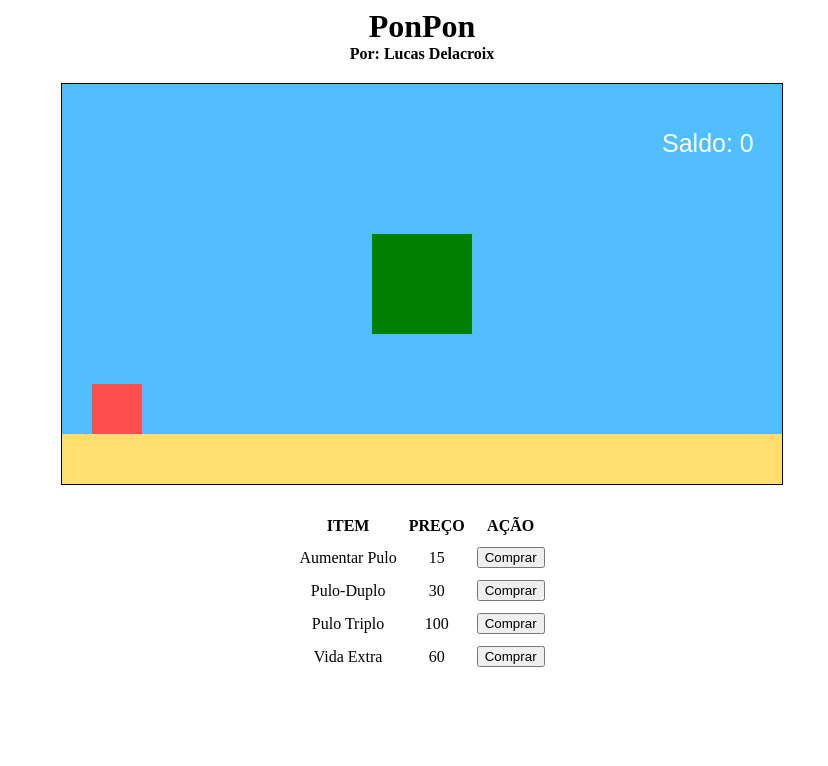
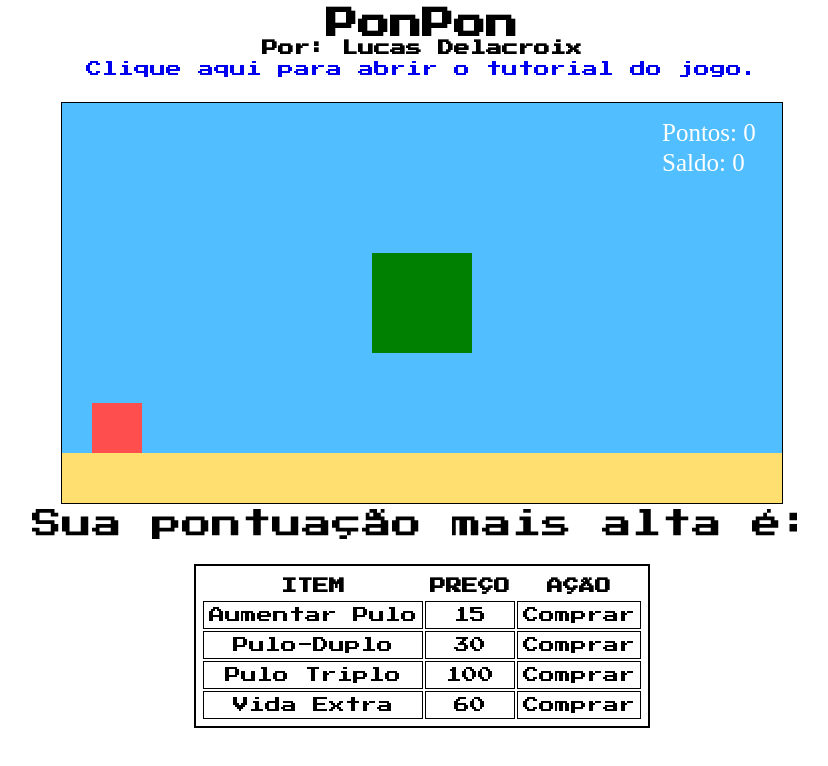
Before and after one commit to Lucas-Delacroix/PonPon_game, a plain HTML site: page index.html in a window 1280 px wide. Shown: the whole page, without its empty margins (218-1046 px from the left). Drawn offline with Linux system fonts and the light colour scheme.

Commit message:
Fonte do jogo, funcoes de compra, Pontuacao
Pontuacao
Fonte do Jogo
Funcoes de compra
Correcao de bugs
Mudança no css e html

```diff
--- a/index.html
+++ b/index.html
@@ -10,11 +10,12 @@
 </head>
 <body>
 
-    <h1 class="titulo">PonPon</h1>
-    <h4 class="titulo">Por: Lucas Delacroix</h4>
+    <h1 class="textojogo">PonPon</h1>
+    <h4 class="textojogo">Por: Lucas Delacroix</h4>
+    <p class="textojogo"><a href="javascript:tutorial()">Clique aqui para abrir o tutorial do jogo.</a></p>
     <canvas id="canvas" width="720" height="400"> </canvas>
     <script src="script.js"></script>
-
+    <p class="textojogo" id="recorde">Sua pontuação mais alta é: </p>
 
     <table>
         <tr>
@@ -27,20 +28,20 @@
             <td class="id_loja">1</td>
             <td>Aumentar Pulo</td>
             <td>15</td>
-            <td><button onclick="comprar_1()">Comprar</button></td>
+            <td><a onclick="comprar(1)">Comprar</a></td>
         </tr>
         <tr>
             <td class="id_loja">2</td>
             <td>Pulo-Duplo</td>
             <td>30</td>
-            <td><button onclick="comprar_2()">Comprar</button></td>
+            <td><a onclick="comprar(2)">Comprar</a></td>
         </tr>
         <tr>
             <td class="id_loja">3</td>
             <td>Pulo Triplo</td>
             <td>100</td>
             <td>
-                <button onclick="comprar_3()">Comprar</button>
+                <a onclick="comprar(3)">Comprar</a>
             </td>
         </tr>
         <tr>
@@ -48,7 +49,7 @@
             <td>Vida Extra</td>
             <td>60</td>
             <td>
-                <button onclick="comprar_4()">Comprar</button>
+                <a onclick="comprar(4)">Comprar</a>
             </td>
         </tr>
     </table>
--- a/script.js
+++ b/script.js
@@ -5,9 +5,13 @@ let total_pulos = 1;
 let velocidade = 4;
 let estado_atual;
 let saldo = 0;
+let pontuacao = 0;
+let poder;
+let preco_item;
+let melhoria;
 let altura_tela = document.getElementById('canvas').clientHeight;
 let largura_tela = document.getElementById('canvas').clientWidth;
-
+let sprite = new Image()
 
 function comprar_1() {
     if (estado_atual == estados.jogando) {
@@ -66,7 +70,15 @@ function comprar_4() {
     }
 }
 
+function comprar(id) {
+    if (id == 1) {
+        comprar_1();
+    }
+}
 
+function tutorial() {
+    alert('PonPon The Game\n-Tente conseguir sua pontuação mais alta!\n-Clique na tela ou aperta a tecla "espaço" para fazer PonPon pular.\n-Colete moedas para poder comprar itens na loja que te ajudarão a conseguir uma pontuação mais alta.\n-Se enconstar nos obstaculos você morre, mas seu saldo permanece!\n')
+}
 
 
 estados = {
@@ -97,6 +109,7 @@ ponpon = {
     puloforca: 27,
     quantidade_pulos: 0,
     vidas: 0,
+    pontuacao: 0,
 
     atualiza: function() {
         this.velocidade += this.gravidade;
@@ -119,11 +132,15 @@ ponpon = {
     reset: function() {
         this.velocidade = 0;
         this.y = 0;
+        this.pontuacao = 0;
 
     },
 
     desenha: function() {
+        sprite.src = 'img/teste.png';
         ctx.fillStyle = this.cor;
+        //sprite.onload=function{
+        //ctx.drawImage(sprite, this.x, this.y, this.largura, this.altura);};
         ctx.fillRect(this.x, this.y, this.largura, this.altura);
     },
 
@@ -185,7 +202,14 @@ obstaculos = {
                 //ponpon.perdeu();
             }
 
-            if (obs.x <= -obs.largura) {
+            else if (obs.x == 0) {
+                ponpon.pontuacao++;
+
+            }
+
+
+
+            else if (obs.x <= -obs.largura) {
                 this._obs.splice(i, 1);
                 tam--;
                 i--;
@@ -197,6 +221,8 @@ obstaculos = {
     limpa: function() {
         this._obs = [];
     },
+
+
 
     desenha: function() {
         for (var i = 0, tam = this._obs.length; i < tam; i++) {
@@ -265,8 +291,6 @@ moedas = {
     }
 };
 
-
-
 function clicou(event) {
     if (estado_atual == estados.jogando)
         ponpon.pula();
@@ -277,6 +301,7 @@ function clicou(event) {
     }
 
     else if (estado_atual == estados.perdeu) {
+        ponpon.pontuacao = 0;
         estado_atual = estados.jogar
         obstaculos.limpa()
         moedas.limpa()
@@ -307,8 +332,9 @@ function desenha() {
     ctx.fillRect(0, 0, largura_tela, altura_tela);
 
     ctx.fillStyle = "#fff";
-    ctx.font = "25px Arial";
+    ctx.font = "25px Monoespace";
     ctx.fillText("Saldo: " + saldo, 600, 68);
+    ctx.fillText("Pontos: " + ponpon.pontuacao, 600, 38)
 
     if (estado_atual == estados.jogar) {
         ctx.fillStyle = "green";
--- a/style.css
+++ b/style.css
@@ -1,3 +1,8 @@
+@import url('https://fonts.googleapis.com/css2?family=Press+Start+2P&family=VT323&display=swap');
+
+/*font-family: 'Press Start 2P', cursive;
+font-family: 'VT323', monospace;*/
+
 :root {
     -webkit-touch-callout: none;
     -webkit-user-select: none;
@@ -5,8 +10,10 @@
     -moz-user-select: none;
     -ms-user-select: none;
     user-select: none;
+    font-family: 'Press Start 2P', cursive;
+}
 
-}
+
 
 canvas {
     display: block;
@@ -20,7 +27,7 @@ canvas {
     border: 1px solid #000;
  }
 
- .titulo {
+ .textojogo {
      text-align: center;
      margin: auto;
  }
@@ -30,12 +37,31 @@ canvas {
  }
 
  table {
+     border: 2px solid #000;
      text-align: center;
      padding: 5px;
      margin: auto;
      margin-top: 20px;
  }
 
+ td {
+    border: 1px solid #000;
+
+ }
+
  table th, table td {
      padding: 5px;
  }
+
+ p {
+     padding: 5px;
+
+ }
+
+ a {
+     text-decoration: none;
+ }
+
+ #recorde {
+     font-size: 30px;
+ }
```
Also changed, not shown: img/teste.png (added).
